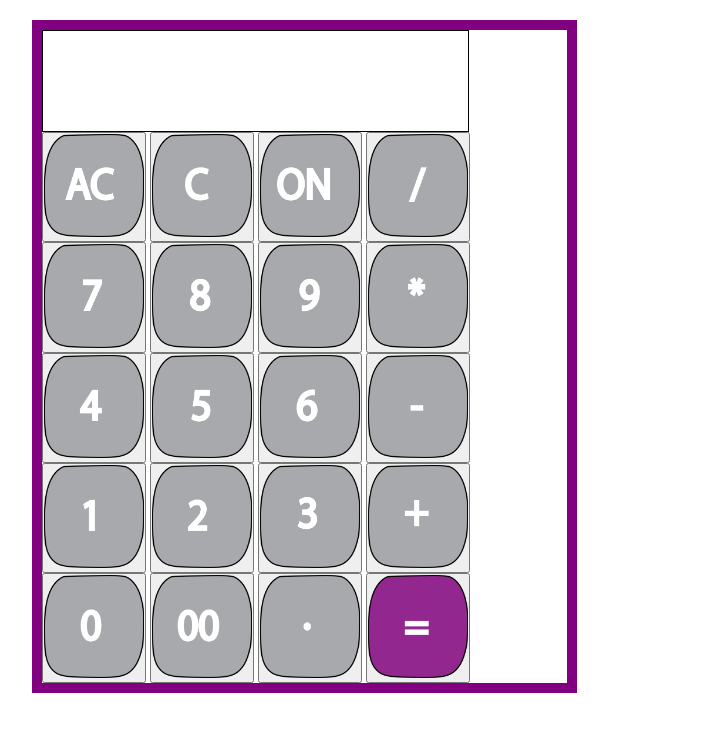
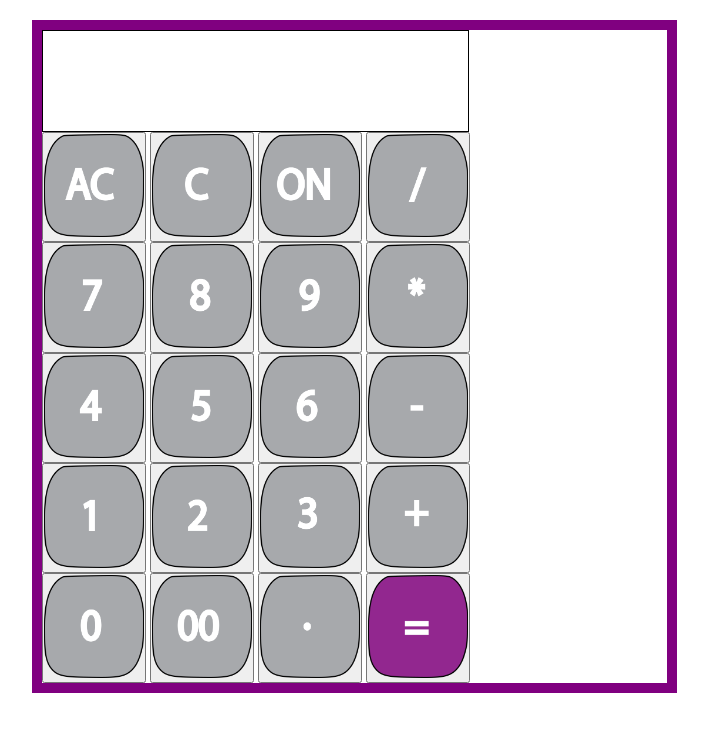
Before and after one commit to Sithija-1/calculator, a plain HTML site: page index.html in a window 1280 px wide. Shown: the whole page, without its empty margins (18-726 px from the left). Drawn offline with Linux system fonts and the light colour scheme.

Commit message:
Update style.css

```diff
--- a/style.css
+++ b/style.css
@@ -4,7 +4,7 @@
 }
 #main{
     border: 10px solid purple;
-    width: 525px;
+    width: 625px;
     margin-left: 50px;
     margin-top: 20px;
 }
```
